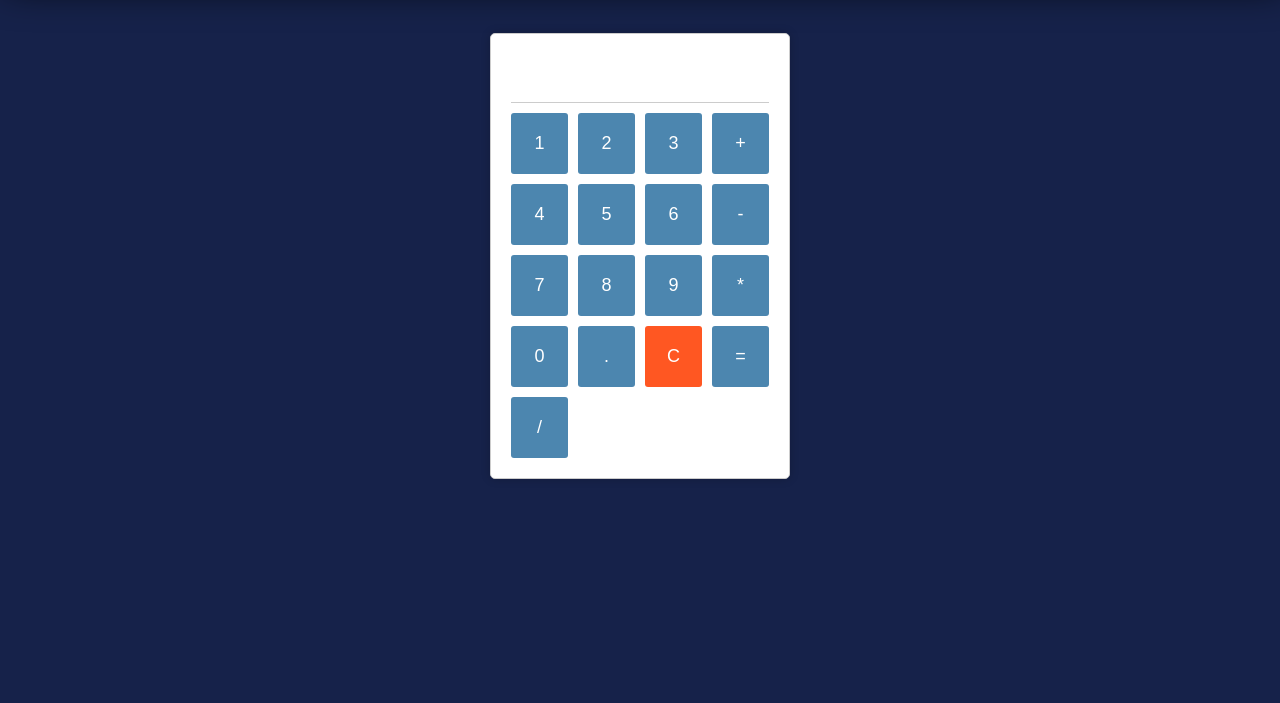
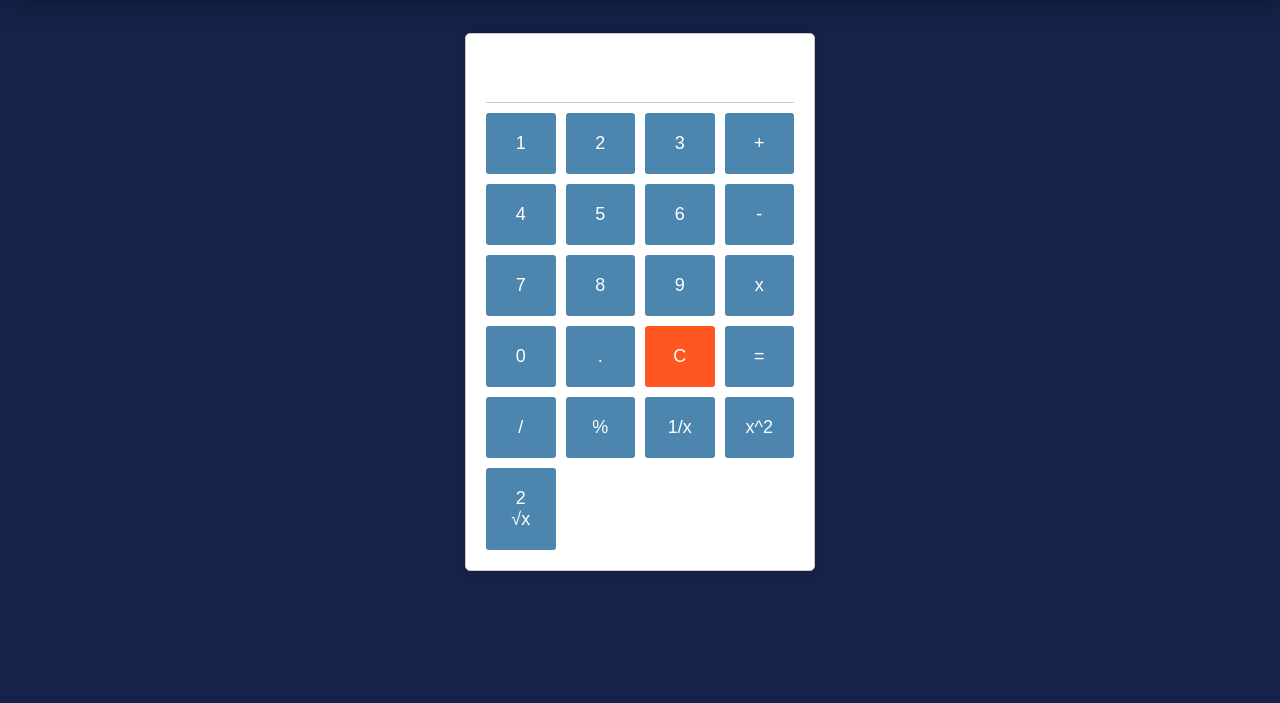
Before and after one commit to Djibran1103/Djibran1103.github.io, a plain HTML site: page calculator.html in a window 1280 px wide. Shown: the part 97-800 px from the top of the page. Drawn offline with Linux system fonts and the light colour scheme.

Commit message:
tambah fungsi

```diff
--- a/calculator.html
+++ b/calculator.html
@@ -41,12 +41,16 @@
             <button onclick="appendToDisplay('7')">7</button>
             <button onclick="appendToDisplay('8')">8</button>
             <button onclick="appendToDisplay('9')">9</button>
-            <button onclick="appendToDisplay('*')">*</button>
+            <button onclick="appendToDisplay('*')">x</button>
             <button onclick="appendToDisplay('0')">0</button>
             <button onclick="appendToDisplay('.')">.</button>
             <button onclick="clearDisplay()" class="clear">C</button>
             <button onclick="calculateResult()">=</button>
             <button onclick="appendToDisplay('/')">/</button>
+            <button onclick="percentage()">%</button>
+            <button onclick="inverse()">1/x</button>
+            <button onclick="square()">x^2</button>
+            <button onclick="squareRoot()">2 √x</button>
         </div>
     </div>
     <section class="footer">
--- a/calculator.js
+++ b/calculator.js
@@ -13,3 +13,22 @@ function calculateResult() {
         document.getElementById("display").value = "Error";
     }
 }
+
+function inverse() {
+    let display = document.getElementById("display");
+    display.value = 1 / parseFloat(display.value);
+  }
+
+function square() {
+    let display = document.getElementById("display");
+    display.value = parseFloat(display.value) ** 2;
+  }
+
+function squareRoot() {
+    let display = document.getElementById("display");
+    display.value = Math.sqrt(parseFloat(display.value));
+  }
+function percentage() {
+    let display = document.getElementById("display");
+    display.value = parseFloat(display.value) / 100;
+  }
--- a/index.css
+++ b/index.css
@@ -363,10 +363,10 @@ a:hover {
   border: 1px solid #ccc;
   border-radius: 5px;
   box-shadow: 0 0 10px rgba(0, 0, 0, 0.2);
-  width: 300px;
+  width: 350px;
   padding: 20px;
   margin-top: 50px;
-  margin-bottom: 300px;
+  margin-bottom: 190px;
   text-align: right;
 }
 
```
